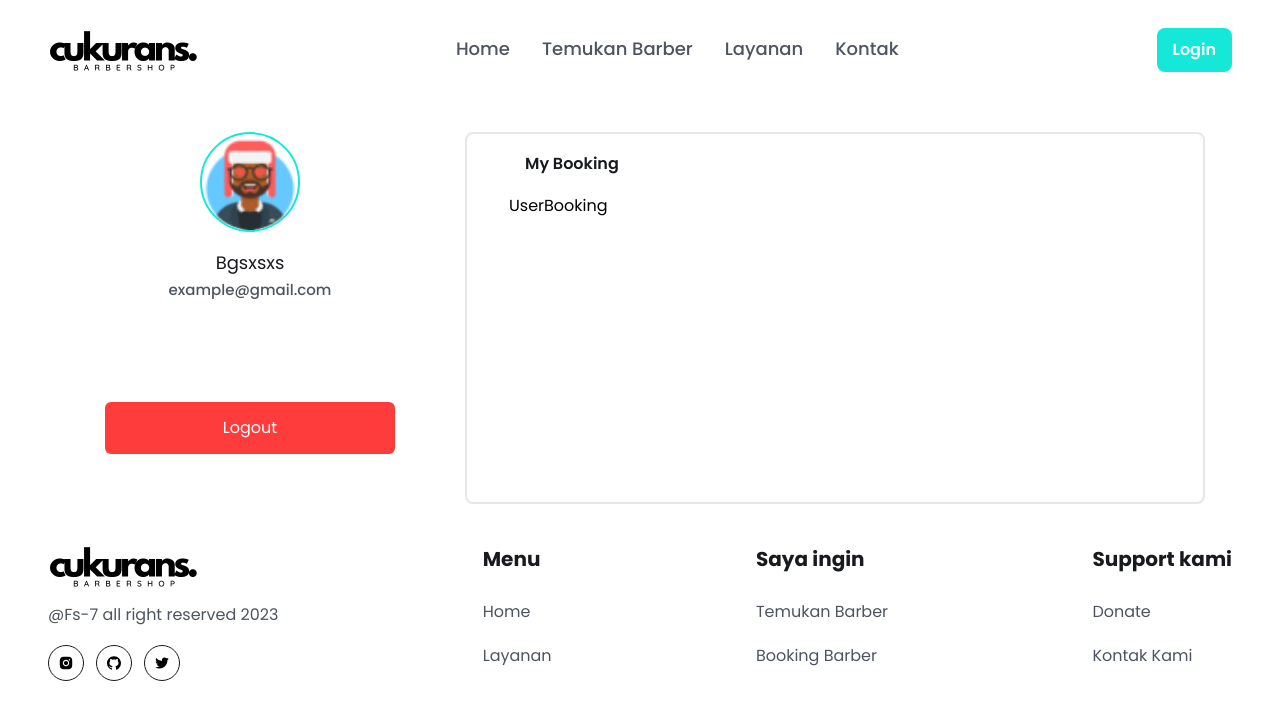
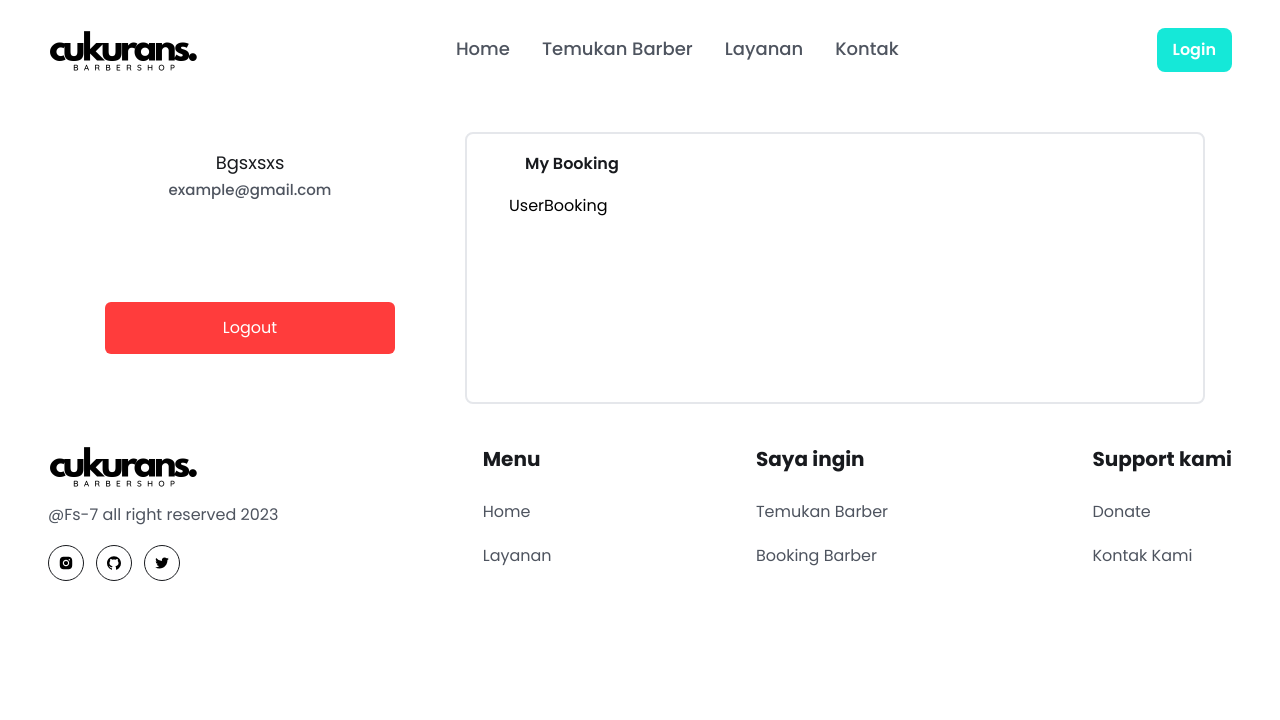
Before and after one commit to FullStack-7/cukurans-frontend, a React (Vite) app: page /users/userprofile/1 in a window 1280 px wide. Shown: the top 720 px of the page. Built offline with nearby package versions, Linux system fonts and the light colour scheme.

Commit message:
{Add Logout to userDashboard}

```diff
--- a/src/dashboard/user/UserDashboard.jsx
+++ b/src/dashboard/user/UserDashboard.jsx
@@ -1,25 +1,27 @@
-import { useState } from 'react';
-import userImg from '../../assets/avatar.png';
+import { useState, useContext } from 'react';
+import { toast } from 'react-toastify';
+import { authContext } from '../../context/AuthContext.jsx';
+import { useNavigate } from 'react-router-dom';
 
 import UserBooking from './UserBooking';
 
 const UserDashboard = () => {
+	const { dispatch } = useContext(authContext);
 	const [tab, setTab] = useState('bookings');
+
+	const navigate = useNavigate();
+	const handleLogout = (e) => {
+		e.preventDefault();
+		dispatch({ type: 'LOGOUT' });
+
+		toast.success('Logout successfully');
+		navigate('/login');
+	};
 
 	return (
 		<div className="max-w-[1170px] px-5 mx-auto mt-8">
 			<div className="grid md:grid-cols-3 gap-10">
 				<div className="pb-[50px] px-[30px] rounded-md">
-					<div className="flex items-center justify-center">
-						<figure className="w-[100px] h-[100px] rounded-full border-2 border-solid border-primaryColor">
-							<img
-								src={userImg}
-								alt=""
-								className="w-full h-full rounded-full"
-							/>
-						</figure>
-					</div>
-
 					<div className="text-center mt-4">
 						<h3 className="text-[18px] leading-[30px] text-headingColor font-bolc">
 							Bgsxsxs
@@ -31,7 +33,9 @@ const UserDashboard = () => {
 					</div>
 
 					<div className="mt-[50px] md:mt-[100px]">
-						<button className="w-full p-3 text-[16px] bg-[#ff3c3c] leading-7 rounded-md text-white">
+						<button
+							onClick={handleLogout}
+							className="w-full p-3 text-[16px] bg-[#ff3c3c] leading-7 rounded-md text-white">
 							Logout
 						</button>
 					</div>
```
